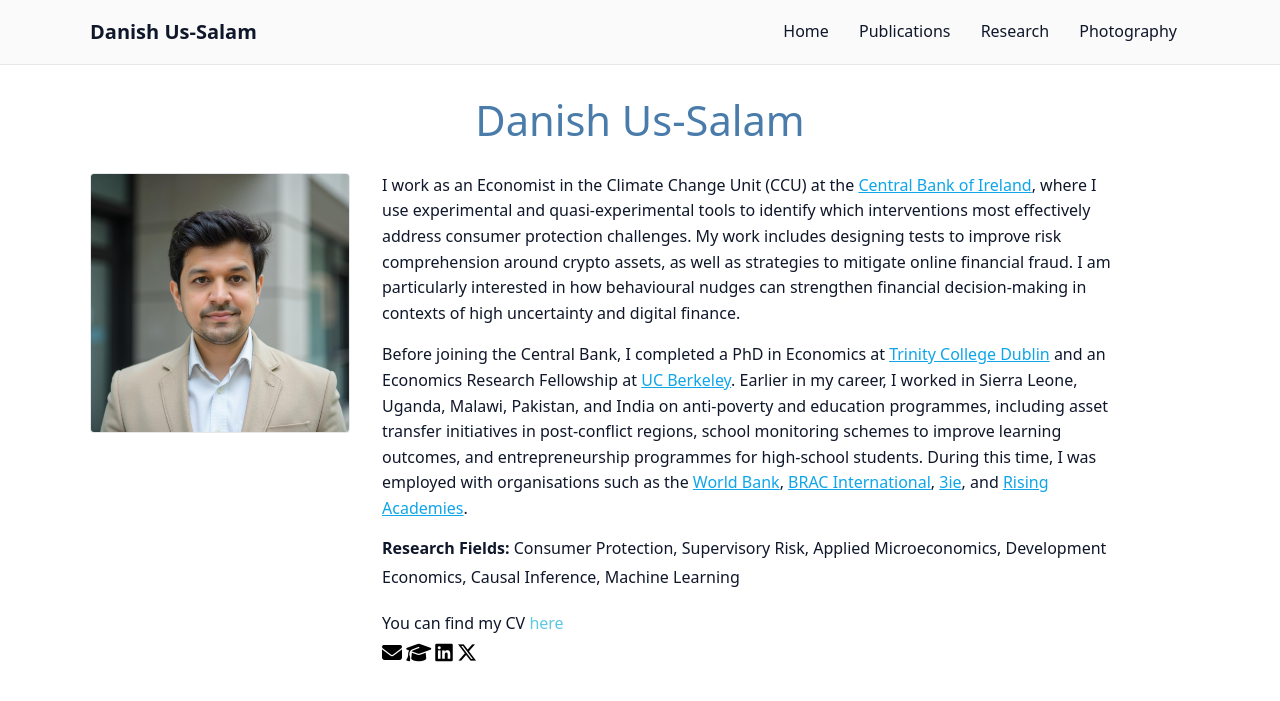
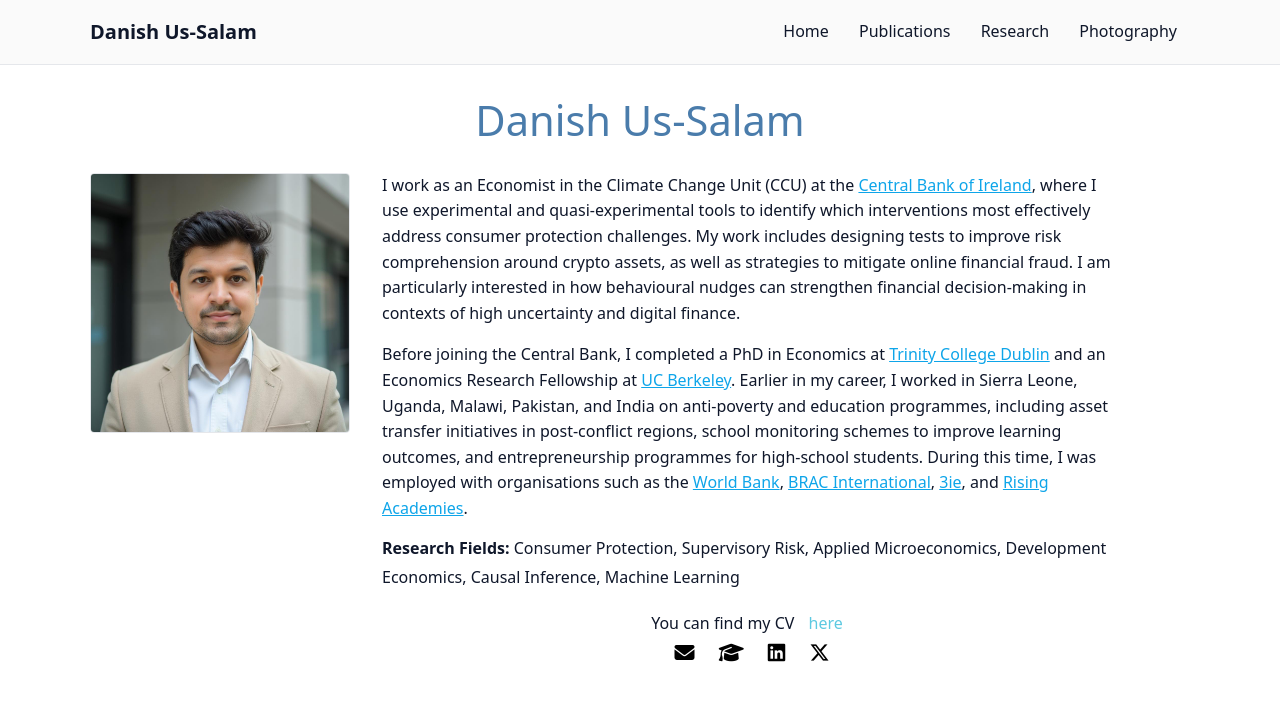
Before and after one commit to danishussalam/danishussalam.github.io, a Jekyll site: the page built from index.md, in a window 1280 px wide. Shown: the top 701 px of the page. Built offline with Jekyll 4.4.1, drawn with Linux system fonts in a browser that asks for light colours.

Commit message:
Update style.css

```diff
--- a/assets/style.css
+++ b/assets/style.css
@@ -454,3 +454,19 @@ details.abstract > summary:hover {
   text-decoration: none !important;  /* no underline on hover */
   color: #555;                       /* optional subtle hover color */
 }
+
+.cv-and-icons {
+  text-align: center;   /* centers text + icons */
+  margin-top: 15px;
+}
+
+.cv-and-icons a {
+  color: black;          /* icons are black */
+  text-decoration: none; /* removes underline (the "dash") */
+  margin: 0 10px;
+}
+
+.cv-and-icons a:hover {
+  color: #555;           /* optional: subtle gray hover */
+  text-decoration: none;
+}
```
